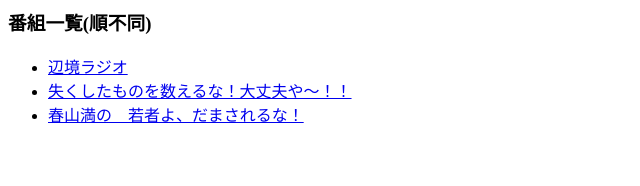
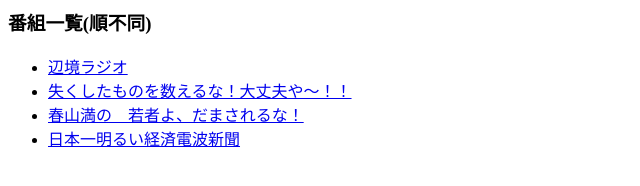
Before and after one commit to 59t9/mbs1179_rss_filter, a plain HTML site: page public/index.html in a window 1280 px wide. Shown: the whole page, without its empty margins (0-640 px from the left). Drawn offline with Linux system fonts and the light colour scheme.

Commit message:
add "日本一明るい経済電波新聞"

```diff
--- a/public/index.html
+++ b/public/index.html
@@ -1,6 +1,7 @@
 <html>
 <head>
 <title>「MBS1179.com」RSSフィルタ</title>
+<meta charset="utf-8"/>
 </head>
 <body>
 <h3>番組一覧(順不同)</h3>
@@ -8,6 +9,7 @@
 <li><a href="/podcast?program=henkyo">辺境ラジオ</a></li>
 <li><a href="/podcast?program=haru_p">失くしたものを数えるな！大丈夫や～！！</a></li>
 <li><a href="/podcast?program=haru">春山満の　若者よ、だまされるな！</a></li>
+<li><a href="/podcast?program=akarui">日本一明るい経済電波新聞</a></li>
 </ul>
 </body>
 </html>
```
